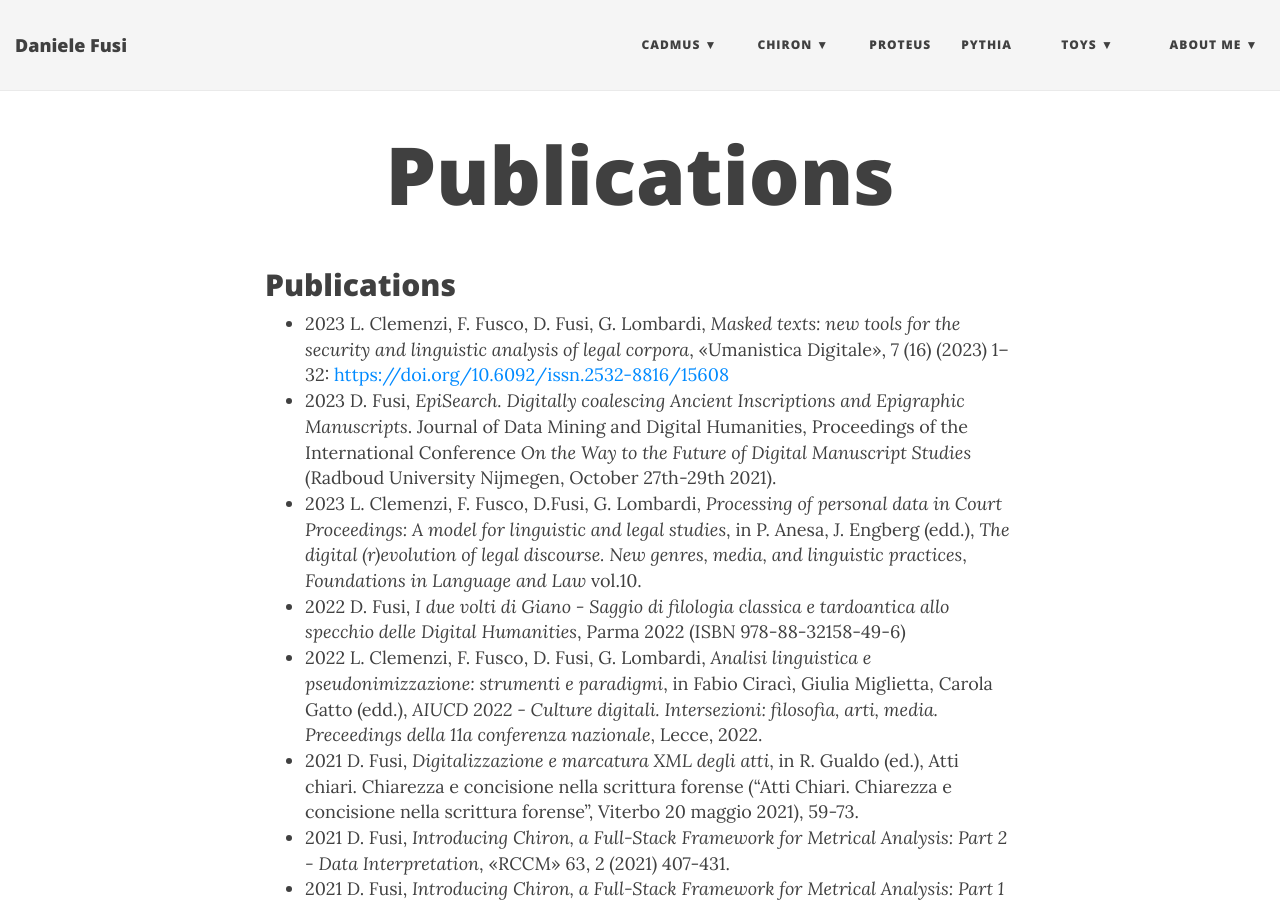
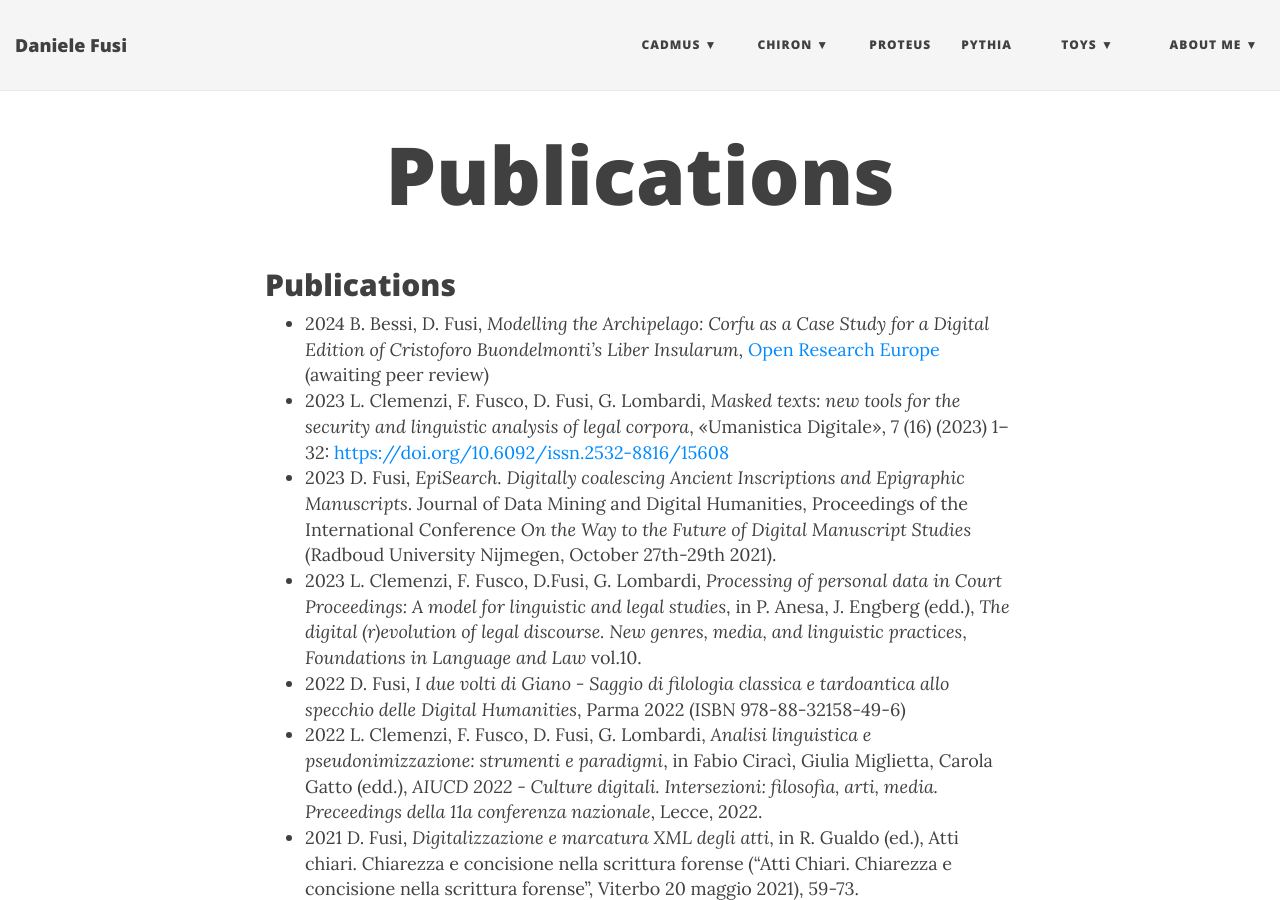
Before and after one commit to Myrmex/overview, a Jekyll site: the page built from publications.md, in a window 1280 px wide and 900 px high. Built offline with Jekyll 4.4.1, drawn with Linux system fonts in a browser that asks for light colours; nearby versions of some CDN libraries; our own code applies the rules of GitHub Pages for plain Markdown files.

Commit message:
Update publications.md

```diff
--- a/publications.md
+++ b/publications.md
@@ -4,6 +4,7 @@ layout: page
 
 ## Publications
 
+- 2024 B. Bessi, D. Fusi, _Modelling the Archipelago: Corfu as a Case Study for a Digital Edition of Cristoforo Buondelmonti’s Liber Insularum_, [Open Research Europe](https://open-research-europe.ec.europa.eu/articles/4-11/v1) (awaiting peer review)
 - 2023 L. Clemenzi, F. Fusco, D. Fusi, G. Lombardi, _Masked texts: new tools for the security and linguistic analysis of legal corpora_, «Umanistica Digitale», 7 (16) (2023) 1–32: <https://doi.org/10.6092/issn.2532-8816/15608>
 - 2023 D. Fusi, _EpiSearch. Digitally coalescing Ancient Inscriptions and Epigraphic Manuscripts_. Journal of Data Mining and Digital Humanities, Proceedings of the International Conference _On the Way to the Future of Digital Manuscript Studies_ (Radboud University Nijmegen, October 27th-29th 2021).
 - 2023 L. Clemenzi, F. Fusco, D.Fusi, G. Lombardi, _Processing of personal data in Court Proceedings: A model for linguistic and legal studies_, in P. Anesa, J. Engberg (edd.), _The digital (r)evolution of legal discourse. New genres, media, and linguistic practices_, _Foundations in Language and Law_ vol.10.
```
